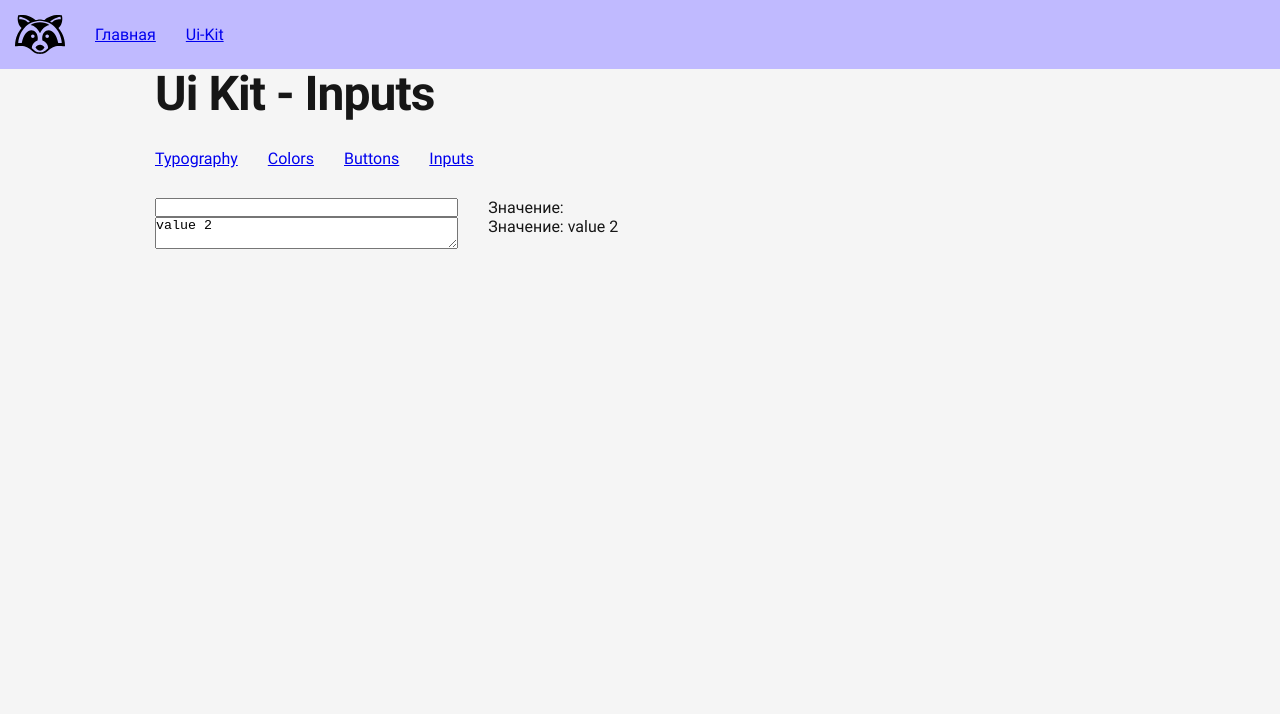
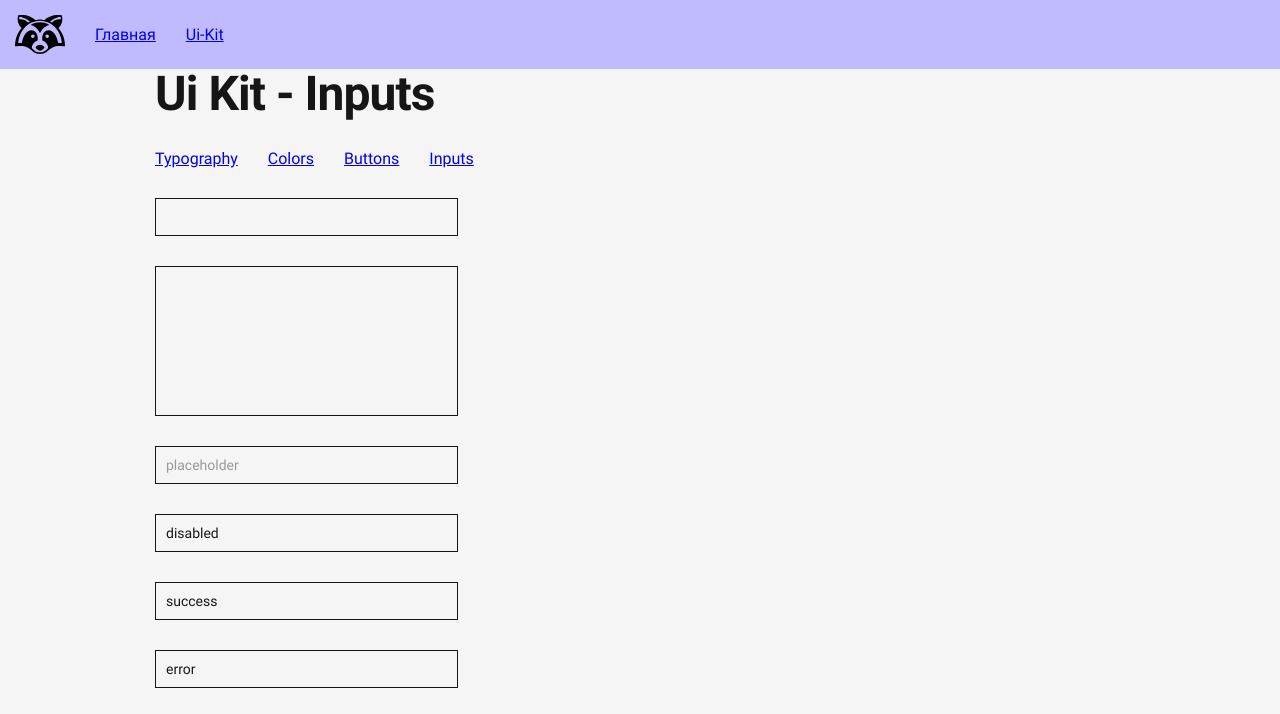
Before and after one commit to ramstex/reactor, a React app: page /ui-kit/inputs in a window 1280 px wide. Shown: the top 714 px of the page. Built offline with nearby package versions, Linux system fonts and the light colour scheme.

Commit message:
Input component

```diff
--- a/src/components/Ui/Input/Input.scss
+++ b/src/components/Ui/Input/Input.scss
@@ -1,6 +1,79 @@
+@use 'sass:math';
+@use '../../../style/colors/data.scss' as colors;
+@use '../../../style/fonts/data.scss' as fonts;
+@use '../../../style/layout/data.scss' as layout;
+
 .ui-input {
 	&__input {
+		display: block;
 		width: 100%;
-		display: block;
-	};
+		padding: math.div(layout.$gap, 3);
+		border: 1px solid colors.getColor('text');
+		font-family: fonts.$primary;
+		font-size: 14px;
+		color: colors.getColor('text');
+		background-color: transparent;
+		resize: none;
+		transition: all 0.3s ease;
+
+		&:focus {
+			border-color: colors.getColor('primary');
+			outline: none;
+		}
+
+		&::placeholder {
+			color: colors.getColor('muted-dark');
+		}
+	}
+
+	&__caption {
+		margin-bottom: math.div(layout.$gap, 6);
+		font-size: 12px;
+		color: colors.getColor('text');
+	}
+	&__message {
+		margin-top: math.div(layout.$gap, 6);
+		font-size: 12px;
+		color: colors.getColor('text');
+	}
+
+	&._textarea &__input {
+		height: 150px;
+	}
+
+	&._required &__caption:after {
+		content: '*';
+		color: colors.getColor('danger');
+	}
+
+	&._success &__input {
+		border-color: colors.getColor('success');
+		color: colors.getColor('success');
+	}
+
+	&._success &__message {
+		color: colors.getColor('success');
+	}
+
+	&._error &__input {
+		border-color: colors.getColor('danger');
+		color: colors.getColor('danger');
+	}
+
+	&._error &__message {
+		color: colors.getColor('danger');
+	}
+
+	&._disabled &__input {
+		border-color: colors.getColor('muted');
+		color: colors.getColor('muted');
+
+		&::placeholder {
+			color: colors.getColor('muted');
+		}
+	}
+
+	&._disabled &__caption {
+		color: colors.getColor('muted');
+	}
 }
--- a/src/pages/UiKit/pages/Colors/Colors.jsx
+++ b/src/pages/UiKit/pages/Colors/Colors.jsx
@@ -112,7 +112,7 @@ class PageUiKitColors extends React.Component {
 
 					<Row>
 						<Col className={ this.classNameCol() } col={ 2 }>
-							<LocalColor code={ '#D9D9D9' } title={ 'Muted' } />
+							<LocalColor code={ '#cbcbcb' } title={ 'Muted' } />
 						</Col>
 
 						<Col className={ this.classNameCol() } col={ 2 }>
@@ -133,6 +133,16 @@ class PageUiKitColors extends React.Component {
 							<LocalColor code={ '#f5f5f5' } title={ 'Back' } border={ '#161616' } />
 						</Col>
 					</Row>
+
+					<Row>
+						<Col className={ this.classNameCol() } col={ 2 }>
+							<LocalColor code={ '#FFFFFF' } title={ 'White' } />
+						</Col>
+
+						<Col className={ this.classNameCol() } col={ 2 }>
+							<LocalColor code={ '#000000' } title={ 'Black' } border={ '#161616' } />
+						</Col>
+					</Row>
 				</MarkupSection>
 			</div>
 		);
--- a/src/pages/UiKit/pages/Inputs/Inputs.jsx
+++ b/src/pages/UiKit/pages/Inputs/Inputs.jsx
@@ -14,7 +14,11 @@ class PageUiKitInputs extends React.Component {
 		super( props );
 		this.state = {
 			val1: '',
-			val2: 'value 2',
+			val2: '',
+			val3: '',
+			val4: 'disabled',
+			val5: 'success',
+			val6: 'error',
 		};
 
 		this.onChange = this.onChange.bind( this );
@@ -35,30 +39,90 @@ class PageUiKitInputs extends React.Component {
 	}
 
 	render() {
+		const inputs = [
+			{
+				id: 1,
+				label: 'Лейбл',
+
+				props: {
+					value: this.state.val1,
+					onChange: this.onChange( 'val1' ),
+				},
+			},
+
+			{
+				id: 2,
+				label: 'Лейбл 2',
+
+				props: {
+					value: this.state.val2,
+					textarea: true,
+					onChange: this.onChange( 'val2' ),
+				},
+			},
+
+			{
+				id: 3,
+				label: 'Лейбл 3',
+
+				props: {
+					value: this.state.val3,
+					placeholder: 'placeholder',
+					required: true,
+					onChange: this.onChange( 'val3' ),
+				},
+			},
+
+			{
+				id: 4,
+				label: 'Лейбл 4',
+
+				props: {
+					value: this.state.val4,
+					disabled: true,
+					onChange: this.onChange( 'val4' ),
+				},
+			},
+
+			{
+				id: 5,
+				label: 'Лейбл 5',
+
+				props: {
+					value: this.state.val5,
+					success: true,
+					message: 'Success message',
+					onChange: this.onChange( 'val5' ),
+				},
+			},
+
+			{
+				id: 5,
+				label: 'Лейбл 6',
+
+				props: {
+					value: this.state.val6,
+					error: true,
+					message: 'Error message',
+					onChange: this.onChange( 'val6' ),
+				},
+			},
+		];
+
 		return (
 			<div className={ this.classNameRoot() }>
 				<MarkupSection title={ 'Ui Kit - Inputs' }>
 					<LocalNav />
 
-					<Row>
-						<Col col={ 4 }>
-							<UiInput value={ this.state.val1 } onChange={ this.onChange( 'val1' ) }></UiInput>
-						</Col>
-
-						<Col>
-							<p>Значение: { this.state.val1 }</p>
-						</Col>
-					</Row>
-
-					<Row>
-						<Col col={ 4 }>
-							<UiInput value={ this.state.val2 } textarea onChange={ this.onChange( 'val2' ) }></UiInput>
-						</Col>
-
-						<Col>
-							<p>Значение: { this.state.val2 }</p>
-						</Col>
-					</Row>
+					<div>
+						{ inputs.map( ( item ) => (
+							<Row className={ '_mb_4' } key={ item.id }>
+								<Col col={ 4 }>
+									<UiInput { ...item.props } > { item.label } </UiInput>
+								</Col>
+							</Row>
+						) ) }
+					</div>
 				</MarkupSection>
 			</div>
 		);
--- a/src/style/colors/data.scss
+++ b/src/style/colors/data.scss
@@ -23,12 +23,15 @@ $colors: (
 	info-dark: #75a1af,
 	info-light: #d5edf5,
 
-	muted: #D9D9D9,
+	muted: #cbcbcb,
 	muted-dark: #999999,
 	muted-light: #EDEDED,
 
 	text: #161616,
 	back: #f5f5f5,
+
+	white: #FFFFFF,
+	black: #000000,
 );
 
 @function getColor($key: 'primary') {
```
